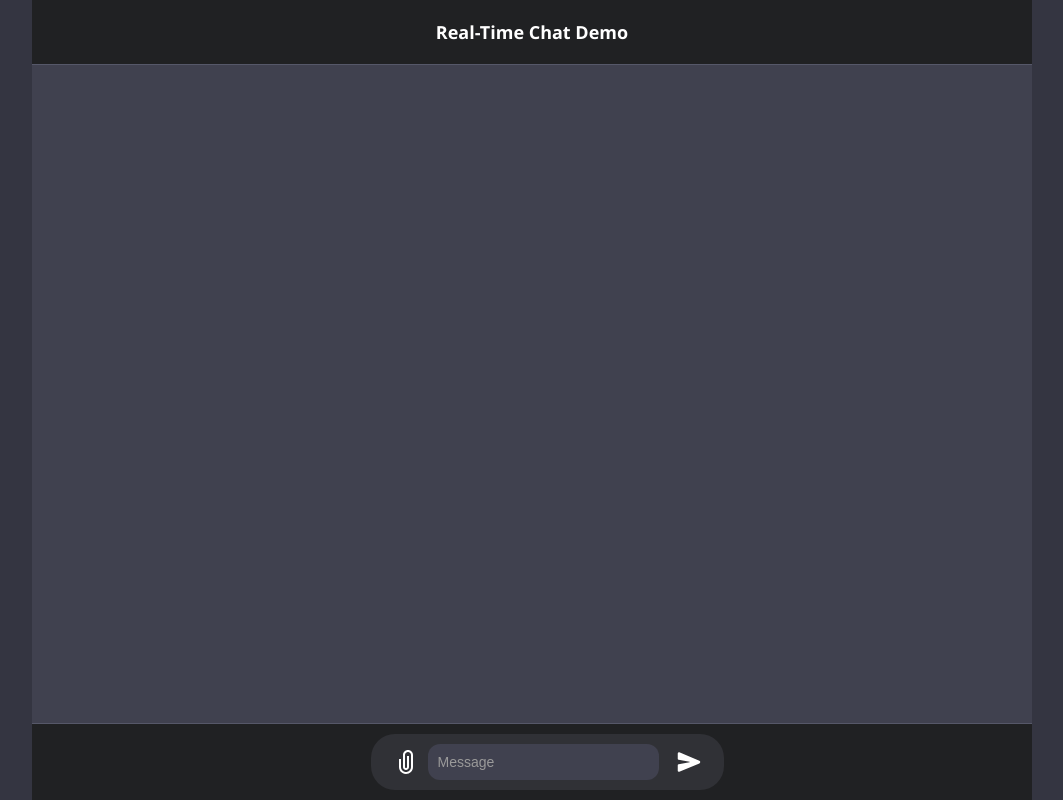
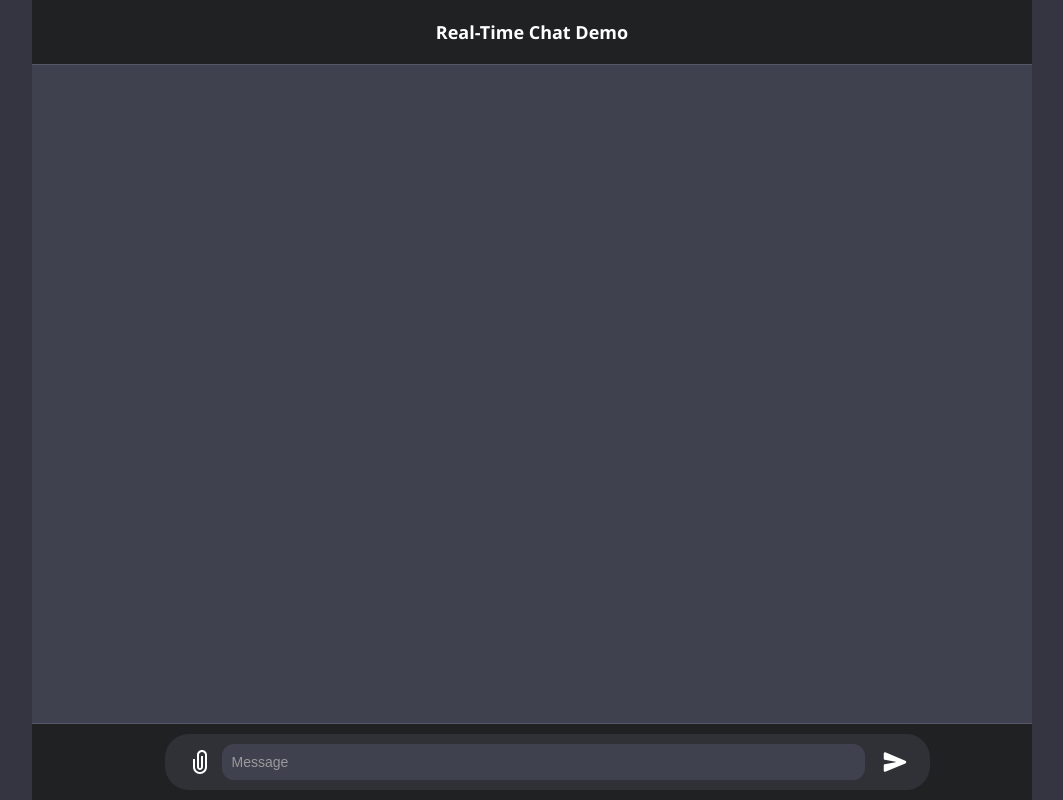
Before and after one commit to spirosdomen99/Real-Time-Chat-Application, a website: page public/index.html in a window 1280 px wide. Shown: the whole page, without its empty margins (108-1171 px from the left). Drawn offline with nearby package versions, Linux system fonts and the light colour scheme; no server answers.

Commit message:
Update styles.css

```diff
--- a/public/styles.css
+++ b/public/styles.css
@@ -8,6 +8,10 @@ body {
     display: flex;
     justify-content: center;
     align-items: center;
+}
+
+form{
+    width: 75%;
 }
 
 #chat-container {
```
